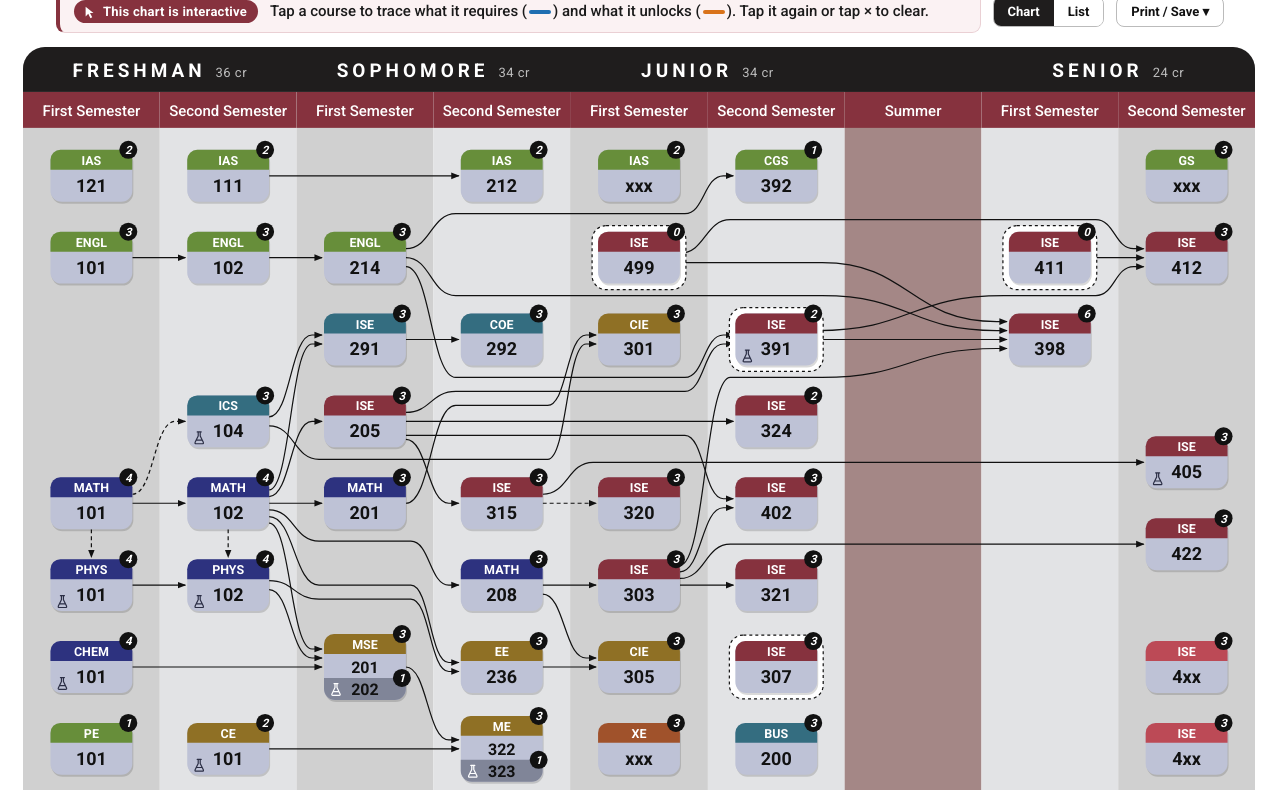
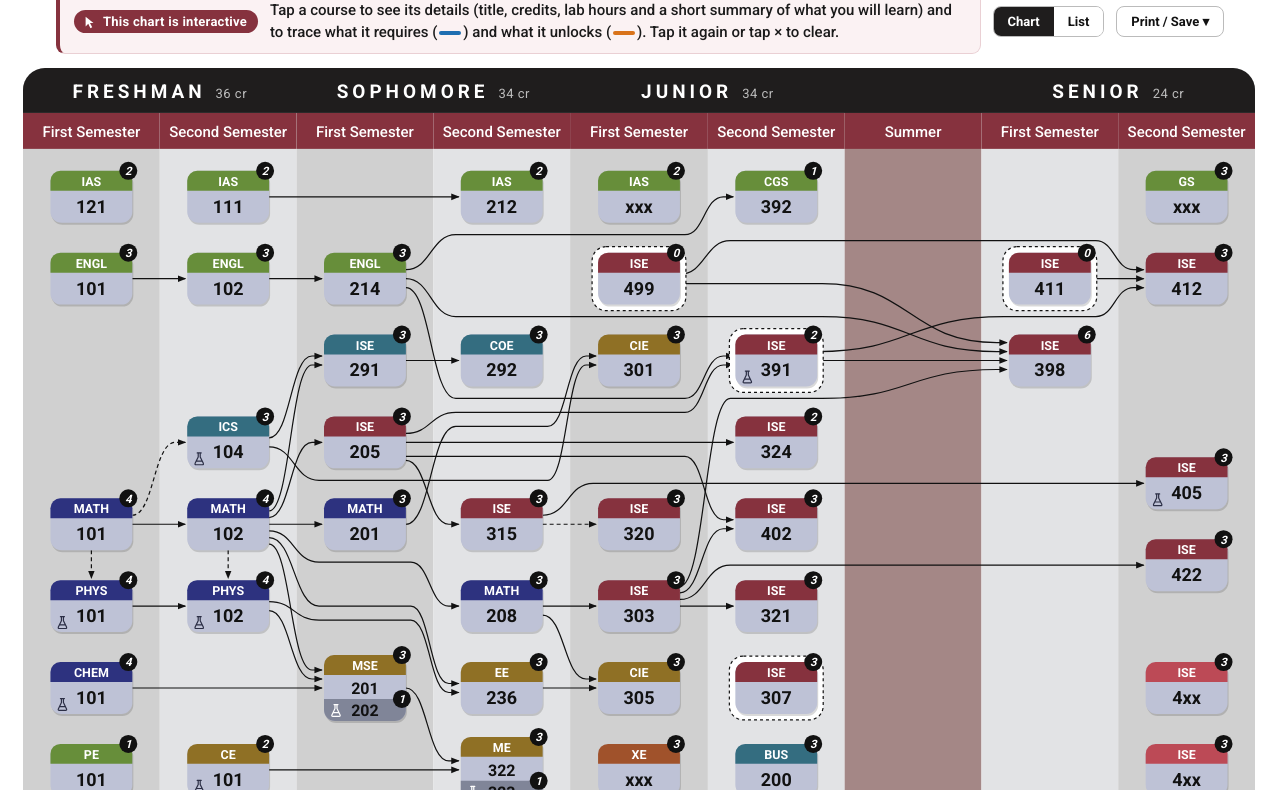
Before and after one commit to bbd-00/kfupm_ise_flowchart, a plain HTML site: page internship/index.html in a window 1280 px wide. Shown: the part 112-902 px from the top of the page. Drawn offline with Linux system fonts and the light colour scheme; files whose address does not match are found by name.

Commit message:
Hint says clicking shows course details
Co-Authored-By: Claude Opus 5.5 <noreply@anthropic.com>

```diff
--- a/internship/index.html
+++ b/internship/index.html
@@ -186,7 +186,7 @@
   <div class="toolbar">
     <div class="hintbox">
     <span class="badge"><svg viewBox="0 0 16 16" aria-hidden="true"><path d="M3 2 L3 13 L6 10 L8.5 15 L10.5 14 L8 9 L12 9 Z" fill="#fff"/></svg>This chart is interactive</span>
-    <div class="hint">Click a course to trace what it requires (<span class="sw" style="background:#1f6fb2"></span>) and what it unlocks (<span class="sw" style="background:#d9731a"></span>). Click again, click empty space or press Esc to clear.</div>
+    <div class="hint">Click a course to see its details (title, credits, lab hours and a short summary of what you will learn) and to trace what it requires (<span class="sw" style="background:#1f6fb2"></span>) and what it unlocks (<span class="sw" style="background:#d9731a"></span>). Click again, click empty space or press Esc to clear.</div>
     </div>
     <div class="views" role="group" aria-label="View">
       <button type="button" id="vChart" aria-pressed="true">Chart</button>
@@ -825,7 +825,7 @@ document.getElementById("svgBtn").addEventListener("click", () => {
 
 // Touch devices: no hover / Esc, so word the hint for tapping
 if (matchMedia("(hover: none), (pointer: coarse), (max-width: 900px)").matches) {
-  document.querySelector(".hint").innerHTML = `Tap a course to trace what it requires (<span class="sw" style="background:#1f6fb2"></span>)
+  document.querySelector(".hint").innerHTML = `Tap a course to see its details (title, credits, lab hours and a short summary of what you will learn) and to trace what it requires (<span class="sw" style="background:#1f6fb2"></span>)
     and what it unlocks (<span class="sw" style="background:#d9731a"></span>). Tap it again or tap × to clear.`;
 }
 
```
Also changed, not shown: summer-training/index.html (+2 -2 lines).
